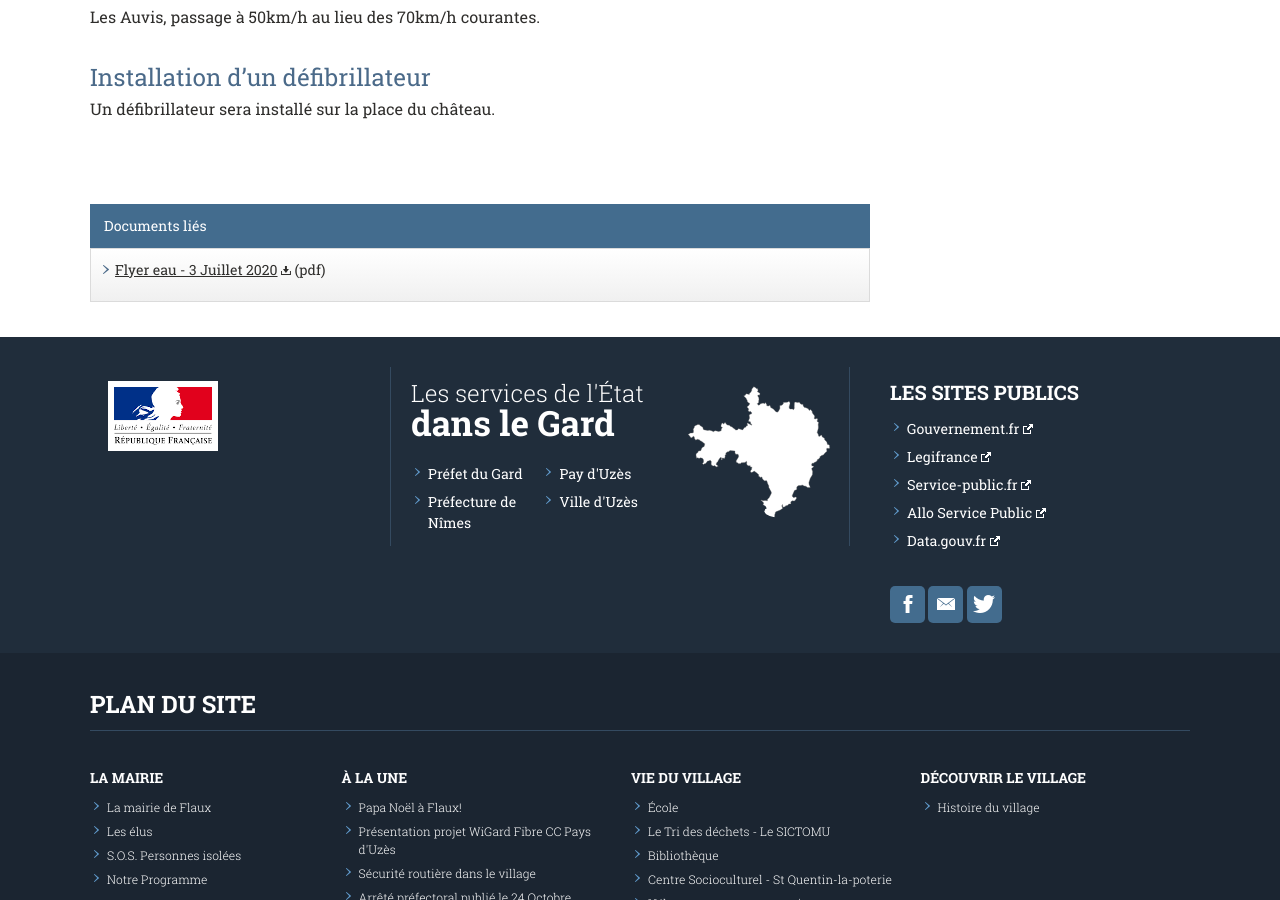
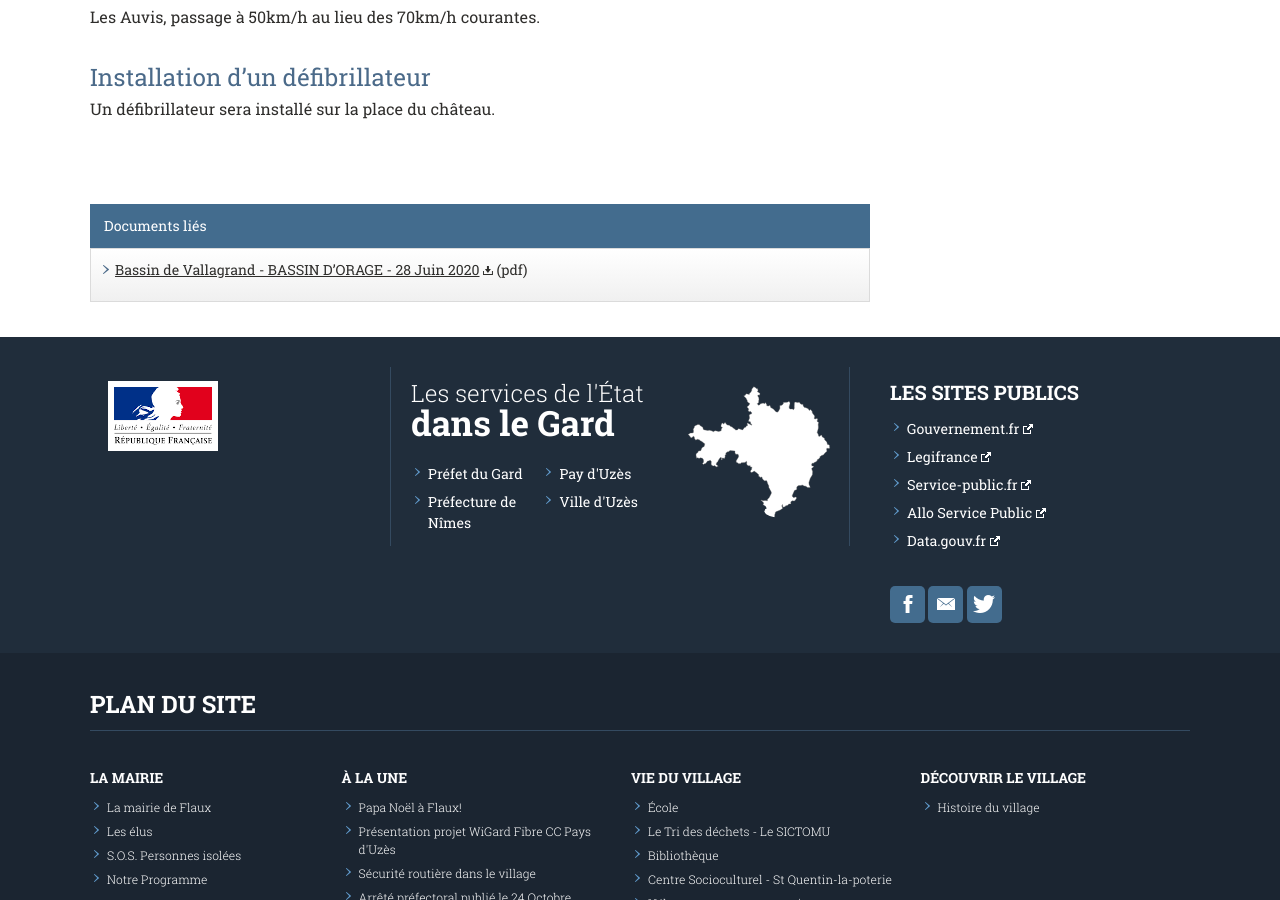
Before and after one commit to Flaux-Village/flaux-village.github.io, a Jekyll site: the page built from projetfait.md, in a window 1280 px wide and 900 px high, scrolled down 2008 px. Built offline with Jekyll 4.4.1, drawn with Linux system fonts in a browser that asks for light colours; our own code applies the rules of GitHub Pages for plain Markdown files.

Commit message:
Update projetfait.md

```diff
--- a/projetfait.md
+++ b/projetfait.md
@@ -9,9 +9,9 @@ illustration: /assets/illustrations/eauinnondlandscape_980.JPG
 description_illustration: Flaux.
 introduction:
 documents:
-- fiche: Flyer eau
-  date_texte: 3 Juillet 2020
-  addresse: /assets/flyeer/FLYEReau202007.pdf
+- fiche: Bassin de Vallagrand - BASSIN D’ORAGE
+  date_texte: 28 Juin 2020
+  addresse: /assets/documents/BASSIN VALLAGRAND - Note de synthèse.pdf
   type: pdf
 menu_secondaire:
 - titre: Notre programme
```
